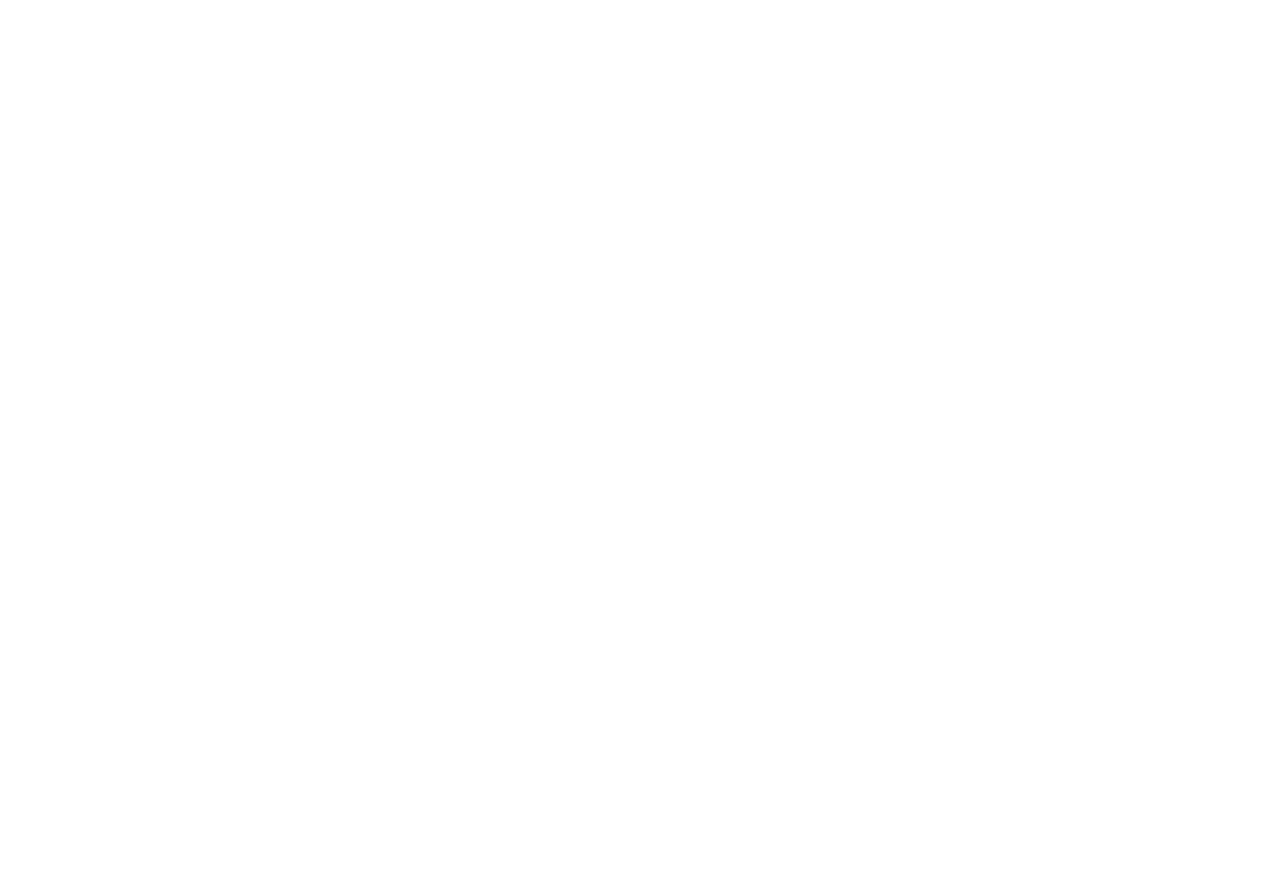
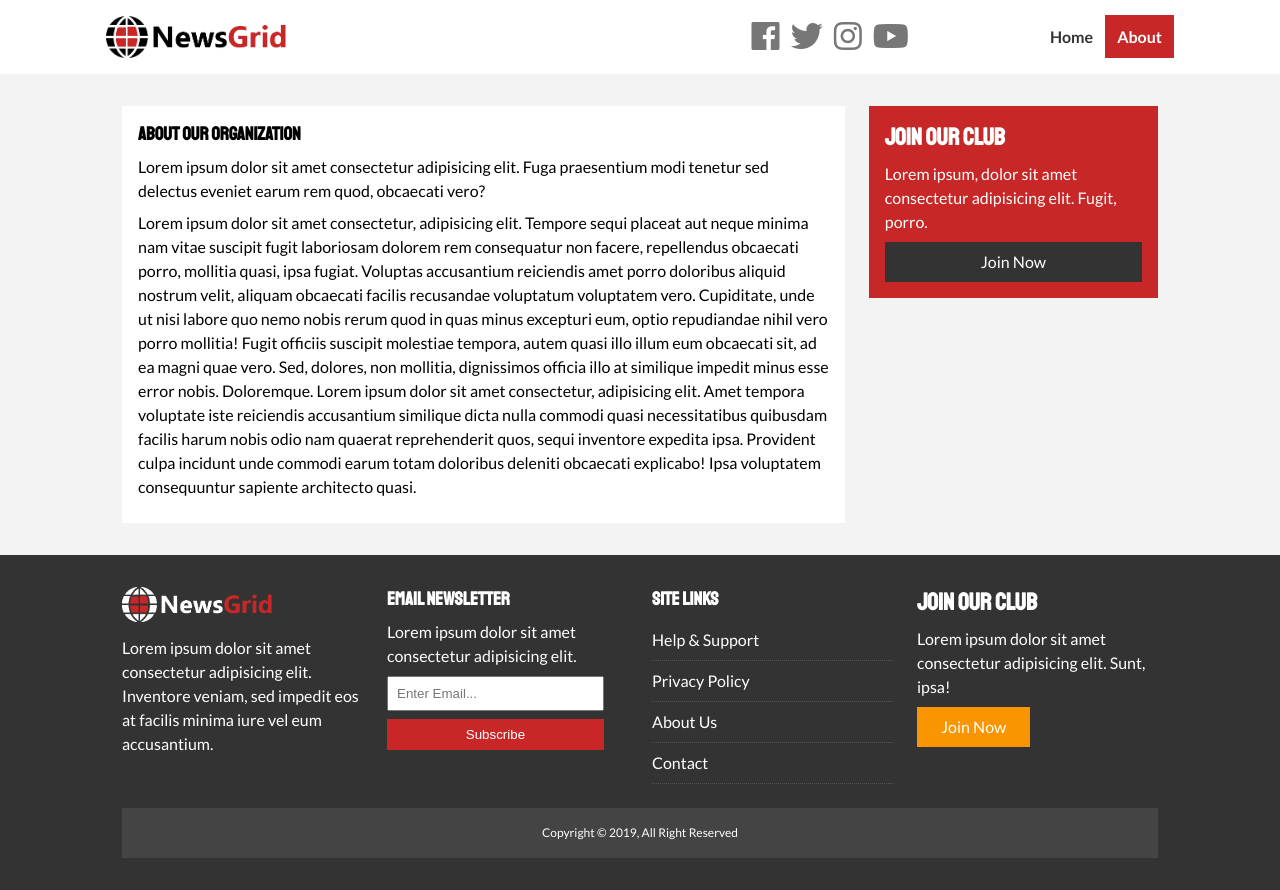
Before and after one commit to wdudek82/newsgrid-website, a plain HTML site: page about.html in a window 1280 px wide. Before the commit the page ends 800 px from the top, so only its background shows below. Drawn offline with Linux system fonts and the light colour scheme.

Commit message:
Added about html and styles

```diff
--- a/about.html
+++ b/about.html
@@ -0,0 +1,137 @@
+<!DOCTYPE html>
+<html lang="en">
+  <head>
+    <meta charset="UTF-8" />
+    <meta name="viewport" content="width=device-width, initial-scale=1.0" />
+    <meta http-equiv="X-UA-Compatible" content="ie=edge" />
+    <link
+      rel="stylesheet"
+      href="https://use.fontawesome.com/releases/v5.7.2/css/all.css"
+      integrity="sha384-fnmOCqbTlWIlj8LyTjo7mOUStjsKC4pOpQbqyi7RrhN7udi9RwhKkMHpvLbHG9Sr"
+      crossorigin="anonymous"
+    />
+    <link
+      href="https://fonts.googleapis.com/css?family=Lato:400,700|Staatliches"
+      rel="stylesheet"
+    />
+    <link rel="stylesheet" href="css/style.css" />
+    <link
+      rel="stylesheet"
+      media="screen and (max-width: 768px)"
+      href="css/mobile.css"
+    />
+    <link rel="shortcut icon" href="favicon.ico" type="image/x-icon" />
+    <title>NewsGrid | Latest News</title>
+  </head>
+  <body>
+    <nav id="main-nav">
+      <div class="container">
+        <img src="img/logo.png" alt="NewsGrid logo" class="logo" />
+        <div class="social">
+          <a href="http://fake-fb.com" target="_blank">
+            <i class="fab fa-facebook fa-2x"></i>
+          </a>
+          <a href="http://fake-twitter.com" target="_blank">
+            <i class="fab fa-twitter fa-2x"></i>
+          </a>
+          <a href="http://fake-instagram.com" target="_blank">
+            <i class="fab fa-instagram fa-2x"></i>
+          </a>
+          <a href="http://fake-youtube.com" target="_blank">
+            <i class="fab fa-youtube fa-2x"></i>
+          </a>
+        </div>
+        <ul>
+          <li><a href="index.html">Home</a></li>
+          <li><a class="current" href="about.html">About</a></li>
+        </ul>
+      </div>
+    </nav>
+
+    <main>
+      <section id="about">
+        <div class="container">
+          <div class="page-container">
+            <article class="card">
+              <h1 class="l-heading">About Our Organization</h1>
+              <p>
+                Lorem ipsum dolor sit amet consectetur adipisicing elit. Fuga
+                praesentium modi tenetur sed delectus eveniet earum rem quod,
+                obcaecati vero?
+              </p>
+              <p>
+                Lorem ipsum dolor sit amet consectetur, adipisicing elit.
+                Tempore sequi placeat aut neque minima nam vitae suscipit fugit
+                laboriosam dolorem rem consequatur non facere, repellendus
+                obcaecati porro, mollitia quasi, ipsa fugiat. Voluptas
+                accusantium reiciendis amet porro doloribus aliquid nostrum
+                velit, aliquam obcaecati facilis recusandae voluptatum
+                voluptatem vero. Cupiditate, unde ut nisi labore quo nemo nobis
+                rerum quod in quas minus excepturi eum, optio repudiandae nihil
+                vero porro mollitia! Fugit officiis suscipit molestiae tempora,
+                autem quasi illo illum eum obcaecati sit, ad ea magni quae vero.
+                Sed, dolores, non mollitia, dignissimos officia illo at
+                similique impedit minus esse error nobis. Doloremque. Lorem
+                ipsum dolor sit amet consectetur, adipisicing elit. Amet tempora
+                voluptate iste reiciendis accusantium similique dicta nulla
+                commodi quasi necessitatibus quibusdam facilis harum nobis odio
+                nam quaerat reprehenderit quos, sequi inventore expedita ipsa.
+                Provident culpa incidunt unde commodi earum totam doloribus
+                deleniti obcaecati explicabo! Ipsa voluptatem consequuntur
+                sapiente architecto quasi.
+              </p>
+            </article>
+            <aside class="card bg-primary">
+              <h2>Join Our Club</h2>
+              <p>
+                Lorem ipsum, dolor sit amet consectetur adipisicing elit. Fugit,
+                porro.
+              </p>
+              <a href="#" class="btn btn-dark btn-block">Join Now</a>
+            </aside>
+          </div>
+        </div>
+      </section>
+    </main>
+
+    <!-- Footer -->
+    <footer id="main-footer" class="py-2">
+      <div class="container footer-container">
+        <div>
+          <img src="img/logo_light.png" alt="NewsGrid" />
+          <p>
+            Lorem ipsum dolor sit amet consectetur adipisicing elit. Inventore
+            veniam, sed impedit eos at facilis minima iure vel eum accusantium.
+          </p>
+        </div>
+        <div>
+          <h3>Email Newsletter</h3>
+          <p>Lorem ipsum dolor sit amet consectetur adipisicing elit.</p>
+          <form>
+            <input type="email" name="email" placeholder="Enter Email..." />
+            <input type="submit" value="Subscribe" class="btn btn-primary" />
+          </form>
+        </div>
+        <div>
+          <h3>Site Links</h3>
+          <ul class="list">
+            <li><a href="#">Help & Support</a></li>
+            <li><a href="#">Privacy Policy</a></li>
+            <li><a href="#">About Us</a></li>
+            <li><a href="#">Contact</a></li>
+          </ul>
+        </div>
+        <div>
+          <h2>Join Our Club</h2>
+          <p>
+            Lorem ipsum dolor sit amet consectetur adipisicing elit. Sunt, ipsa!
+          </p>
+          <a href="#" class="btn btn-secondary">Join Now</a>
+        </div>
+        <div>
+          <p>Copyright &copy; 2019, All Right Reserved</p>
+        </div>
+      </div>
+    </footer>
+  </body>
+</html>
--- a/css/style.css
+++ b/css/style.css
@@ -173,6 +173,18 @@ h6 {
   border-bottom: 1px dotted #555;
 }
 
+/* Inner page grid container */
+.page-container {
+  display: grid;
+  grid-template-columns: 5fr 2fr;
+  grid-gap: 1.5rem;
+  margin: 2rem 0;
+}
+
+.page-container > *:first-child {
+  grid-row: 1 / span 3;
+}
+
 /* Navigation */
 #main-nav {
   background: #fff;
```
Also changed, not shown: index.html (+1 -1 lines).
